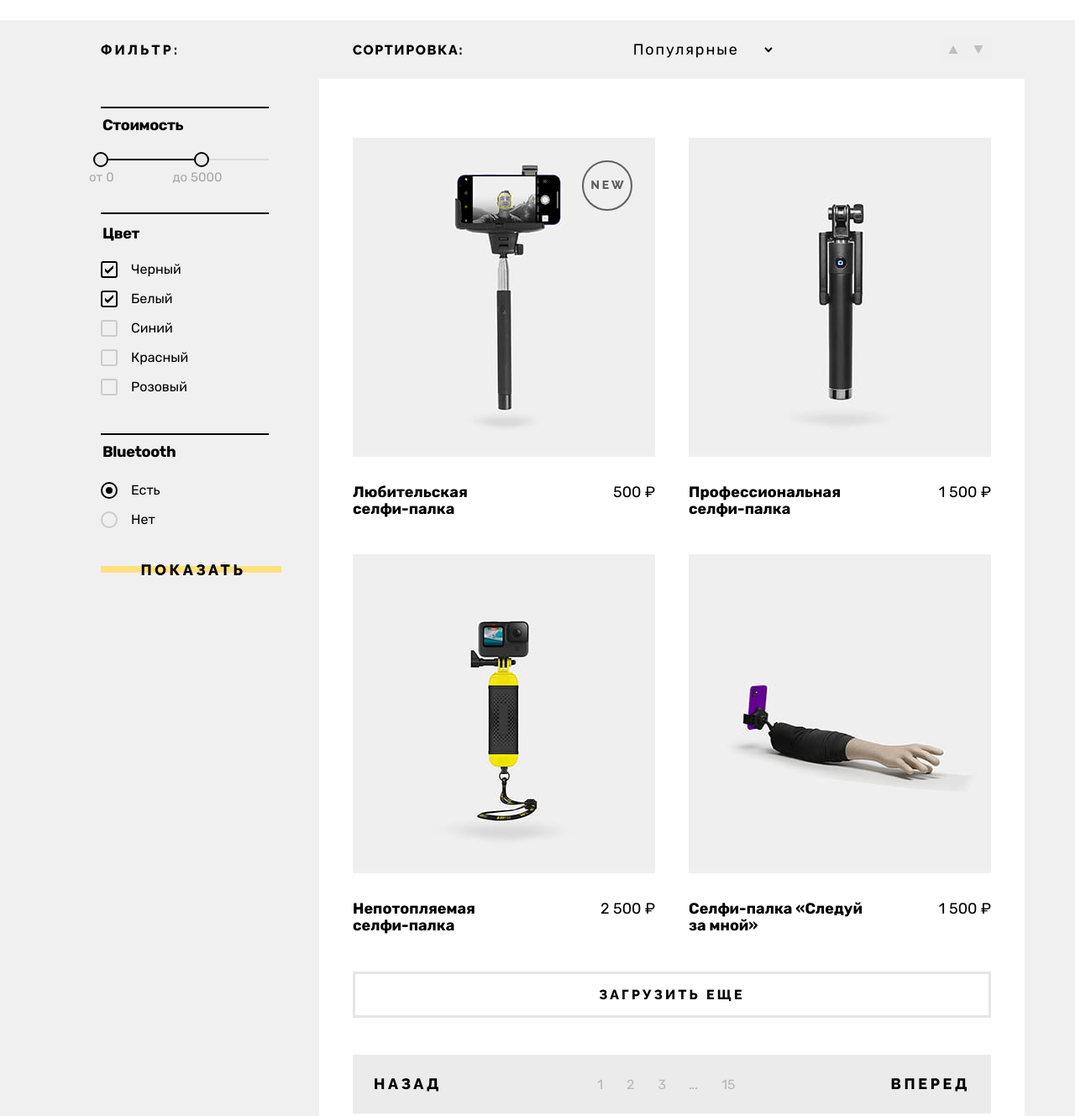
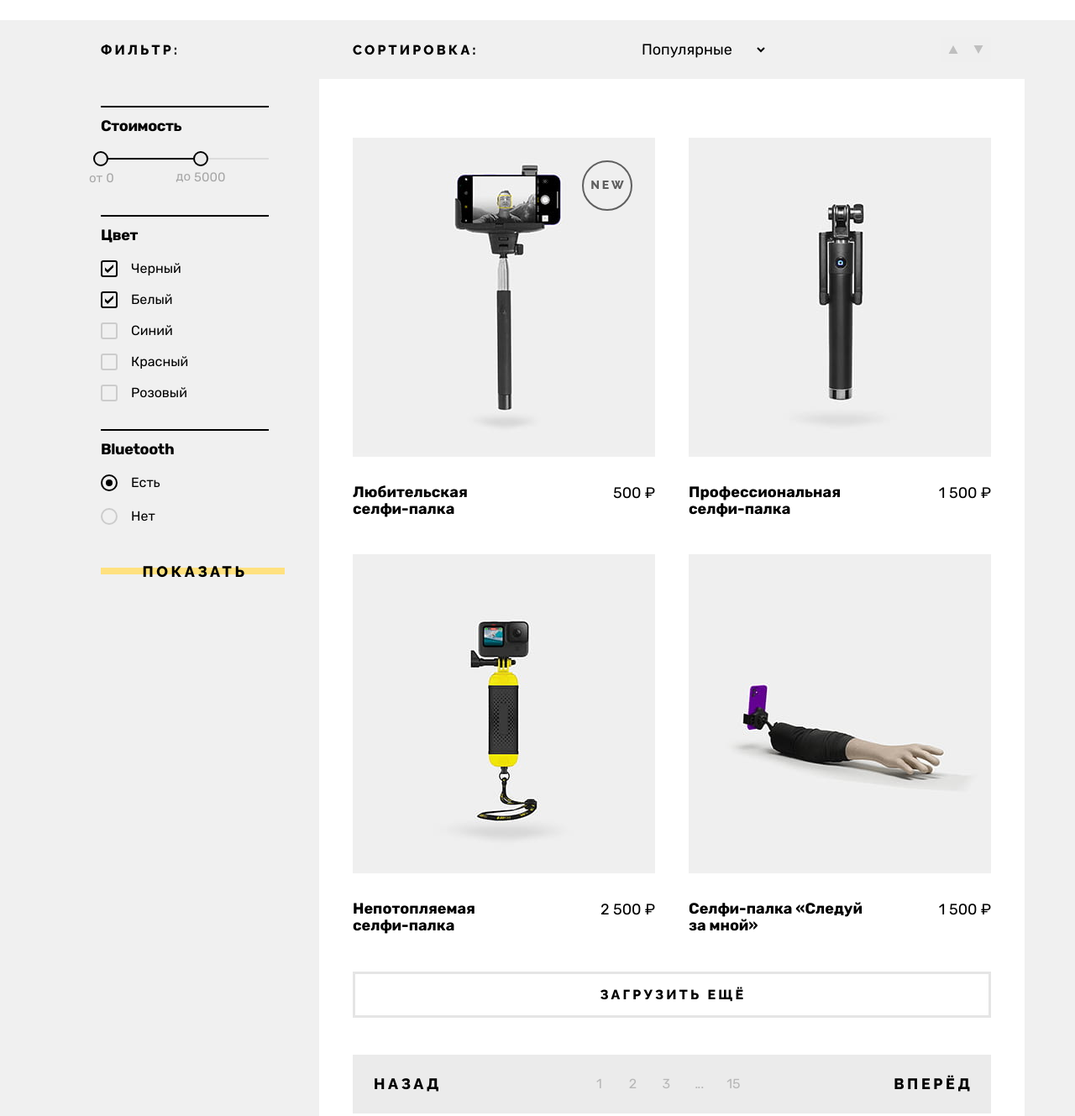
Before and after one commit to pt1c/425671-device-33, a plain HTML site: page catalog.html in a window 1280 px wide. Shown: the part 340-1669 px from the top of the page at 84% size. Drawn offline with Linux system fonts and the light colour scheme.

Commit message:
Исправляет расположение элементов

```diff
--- a/catalog.html
+++ b/catalog.html
@@ -39,7 +39,7 @@
               <ul class="cart-items-list">
                 <li class="popover-cart-item">
                   <a class="cart-item-link" href="#">
-                    <img class="cart-item-image" src="../images/products/cart-1.jpg" width="39" height="43" alt="Любительская селфи-палка" />
+                    <img class="cart-item-image" src="images/products/cart-1.jpg" width="39" height="43" alt="Любительская селфи-палка" />
                     <span class="cart-item-text">Любительская селфи-палка</span>
                   </a>
                   <button class="cart-item-button-close" type="button">
@@ -51,7 +51,7 @@
                 </li>
                 <li class="popover-cart-item">
                   <a class="cart-item-link" href="#">
-                    <img class="cart-item-image" src="../images/products/cart-2.jpg" width="39" height="43" alt="Профессиональная селфи-палка" />
+                    <img class="cart-item-image" src="images/products/cart-2.jpg" width="39" height="43" alt="Профессиональная селфи-палка" />
                     <span class="cart-item-text">Профессиональная селфи-палка</span>
                   </a>
                   <button class="cart-item-button-close" type="button">
@@ -159,7 +159,7 @@
               </fieldset>
 
               <fieldset class="filters-group">
-                <legend class="filters-group-title filters-group-title-color">Цвет</legend>
+                <legend class="filters-group-title">Цвет</legend>
                 <ul class="filters-list">
                   <li class="filters-item">
                     <label class="checkbox-label">
@@ -286,7 +286,7 @@
                 </li>
               </ul>
 
-              <button class="pagination-show-more" type="button">Загрузить еще</button>
+              <button class="pagination-show-more" type="button">Загрузить ещё</button>
 
               <!-- Постраничная навигация -->
               <ul class="pagination">
@@ -309,7 +309,7 @@
                   <a class="pagination-link" href="#">15</a>
                 </li>
                 <li class="pagination-item">
-                  <a class="pagination-next" href="#">Вперед</a>
+                  <a class="pagination-next" href="#">Вперёд</a>
                 </li>
               </ul>
             </div>
--- a/styles/styles.css
+++ b/styles/styles.css
@@ -418,7 +418,7 @@ body {
   line-height: 20px;
   color: inherit;
   background: url("../images/ui/search.svg") no-repeat scroll 16px 9px;
-  padding-left: 48px;
+  padding-left: 45px;
   outline: none;
 }
 
@@ -854,13 +854,14 @@ body {
   background-color: #f0f0f0;
   font-family: "Raleway", sans-serif;
   font-size: 20px;
-  line-height: 100px;
+  line-height: 103px;
   font-weight: 800;
   text-align: center;
   letter-spacing: 0.2em;
   color: #000000;
   text-transform: uppercase;
   text-decoration: none;
+  padding-left: 4px;
 }
 
 .delivery-promo-button::after {
@@ -962,7 +963,7 @@ body {
 }
 
 .button-about {
-  width: 270px;
+  width: 275px;
 }
 
 /* Контакты */
@@ -1058,14 +1059,14 @@ body {
 
 .subscription-input {
   box-sizing: border-box;
-  width: 557px;
+  width: 559px;
   font-family: "Rubik", sans-serif;
   font-style: normal;
   font-weight: 400;
   font-size: 18px;
   line-height: 30px;
   color: #444444;
-  padding-left: 16px;
+  padding-left: 18px;
   background-color: transparent;
   border: 0;
   border-bottom: #c4c4c4 solid 3px;
@@ -1131,7 +1132,7 @@ body {
 }
 
 .button-subscribe {
-  width: 273px;
+  width: 265px;
 }
 
 /* каталог */
@@ -1166,7 +1167,7 @@ body {
 }
 
 .sort-controls-wrapper .filters-title {
-  letter-spacing: 0.1em;
+  letter-spacing: 0.2em;
 }
 
 .filters-group-title {
@@ -1174,14 +1175,25 @@ body {
   font-style: normal;
   font-weight: bold;
   font-size: 18px;
-  line-height: 20px;
+  line-height: 24px;
   letter-spacing: -0.02em;
   color: #000000;
-  margin-bottom: 20px;
-}
-
-.filters-group-title-color {
-  margin-bottom: 17px;
+  margin-bottom: 12px;
+  padding: 0;
+}
+
+.filters-group:first-of-type .filters-group-title {
+  margin-bottom: 16px;
+}
+
+.filters-group-title::before {
+  content: "";
+  display: block;
+  width: 200px;
+  height: 2px;
+  position: absolute;
+  top: -12px;
+  background-color: #000000;
 }
 
 .filter-item-label {
@@ -1202,12 +1214,14 @@ body {
 }
 
 .select-control {
-  margin: auto;
-  padding-right: 27px;
+  padding-right: 26px;
+  margin-left: 190px;
+  margin-right: auto;
   font-family: "Rubik", sans-serif;
   font-size: 18px;
   line-height: 30px;
-  letter-spacing: 0.1em;
+  font-style: normal;
+  font-weight: 400;
   background-color: transparent;
   border: none;
 }
@@ -1324,7 +1338,7 @@ body {
 }
 
 .product-card-price {
-  line-height: 21px;
+  line-height: 23px;
   margin: 0;
 }
 
@@ -1365,6 +1379,7 @@ body {
   font-weight: 800;
   text-transform: uppercase;
   letter-spacing: 0.2em;
+  padding-right: 0.2em;
   background-color: #ffffff;
   border: 3px solid #e5e5e5;
   width: 100%;
@@ -1403,12 +1418,14 @@ body {
 }
 
 .pagination-link {
+  display: block;
+  width: 40px;
   font-size: 16px;
   line-height: 20px;
   font-weight: 400;
+  text-align: center;
   color: inherit;
   text-decoration: none;
-  padding: 10px 14px;
   opacity: 0.3;
 }
 
@@ -1443,6 +1460,7 @@ body {
   text-decoration: none;
   color: #000000;
   padding: 25px;
+  margin-right: -0.2em;
 }
 
 .pagination-prev:hover,
@@ -1501,7 +1519,7 @@ body {
 }
 
 .footer-center-block {
-  min-width: 452px;
+  min-width: 456px;
   margin-top: 75px;
   margin-right: 65px;
 }
@@ -1526,7 +1544,7 @@ body {
 }
 
 .footer-navigation-item {
-  margin-right: 30px;
+  margin-right: 35px;
 }
 
 .footer-navigation-item:last-of-type {
@@ -1669,25 +1687,19 @@ body {
   padding: 0px;
   border: none;
   position: relative;
-  margin-bottom: 48px;
+  margin-bottom: 47px;
+}
+
+.filters-group:nth-child(2) {
+  margin-bottom: 34px;
 }
 
 .filters-group:last-of-type {
-  margin-bottom: 20px;
-}
-
-.filters-group::before {
-  content: "";
-  display: block;
-  width: 200px;
-  height: 2px;
-  position: absolute;
-  top: -52px;
-  background-color: #000000;
+  margin-bottom: 21px;
 }
 
 .filters-group:first-child {
-  margin-top: 70px;
+  margin-top: 69px;
 }
 
 .filters-list {
@@ -1697,11 +1709,15 @@ body {
 }
 
 .filters-item {
-  margin-bottom: 5px;
+  margin-bottom: 7px;
+}
+
+.filters-group:last-of-type > .filters-list > .filters-item {
+  margin-bottom: 10px;
 }
 
 .filters-button {
-  width: 220px;
+  width: 224px;
 }
 
 /* checkbox + radio */
@@ -1834,7 +1850,7 @@ body {
 
 .range-button-max {
   top: -8px;
-  right: -9px;
+  right: -8px;
 }
 
 .range-button:hover {
@@ -1864,10 +1880,11 @@ body {
 
 .range-text-label:first-of-type {
   margin-left: -14px;
+  margin-top: 2px;
 }
 
 .range-text-label:last-of-type {
-  margin-right: -28px;
+  margin-right: -32px;
 }
 
 .range-text-input {
```
Also changed, not shown: index.html (+2 -2 lines).
